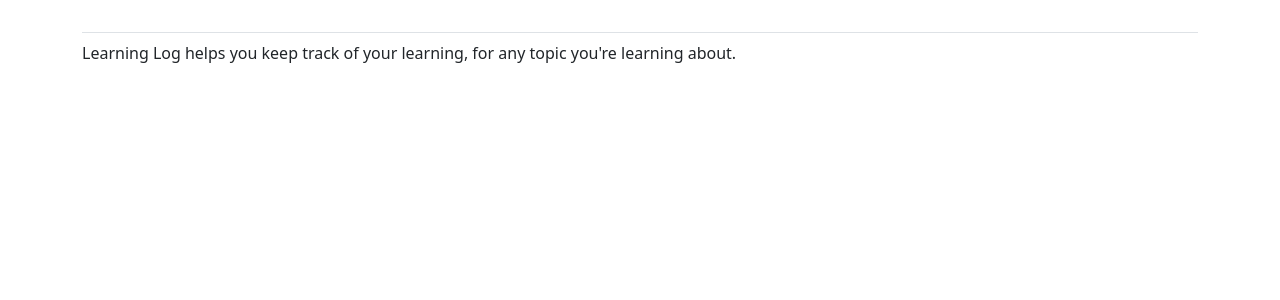
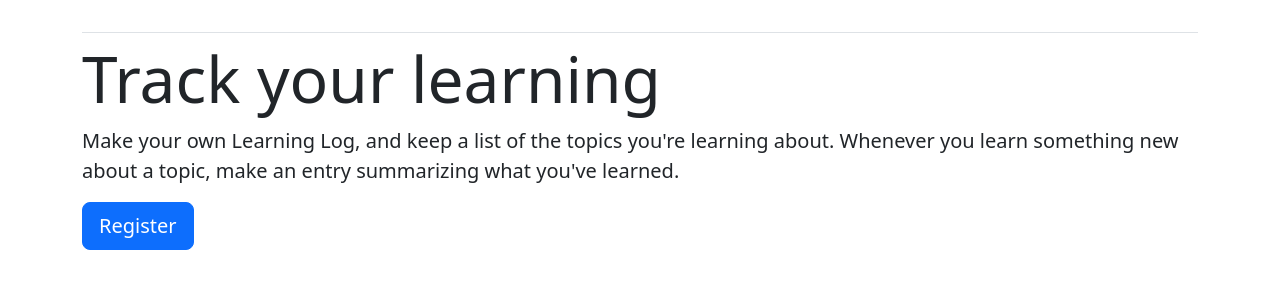
Before and after one commit to sbremer05/LearningLog, a Django app: page / in a window 1280 px wide. Shown: the part 58-358 px from the top of the page. Run offline with Django 5.2, Linux system fonts and the light colour scheme; some libraries are stand-ins or nearby versions.

Commit message:
Homepage now implemented via bootstrap

```diff
--- a/learning_log/learning_logs/templates/learning_logs/index.html
+++ b/learning_log/learning_logs/templates/learning_logs/index.html
@@ -2,6 +2,21 @@
 
 {% block content %}
 
-    <p>Learning Log helps you keep track of your learning, for any topic you're learning about.</p>
+    <div class = "jumbotron">
+        <h1 class = "display-3">
+            Track your learning
+        </h1>
+
+        <p class = "lead">
+            Make your own Learning Log, and keep a list of the topics
+            you're learning about. Whenever you learn something new
+            about a topic, make an entry summarizing what you've learned.
+        </p>
+
+        <a class = "btn btn-lg btn-primary" href = "{% url 'users:register' %}"
+           role = "button">
+            Register
+        </a>
+    </div>
 
 {% endblock content %}
```
